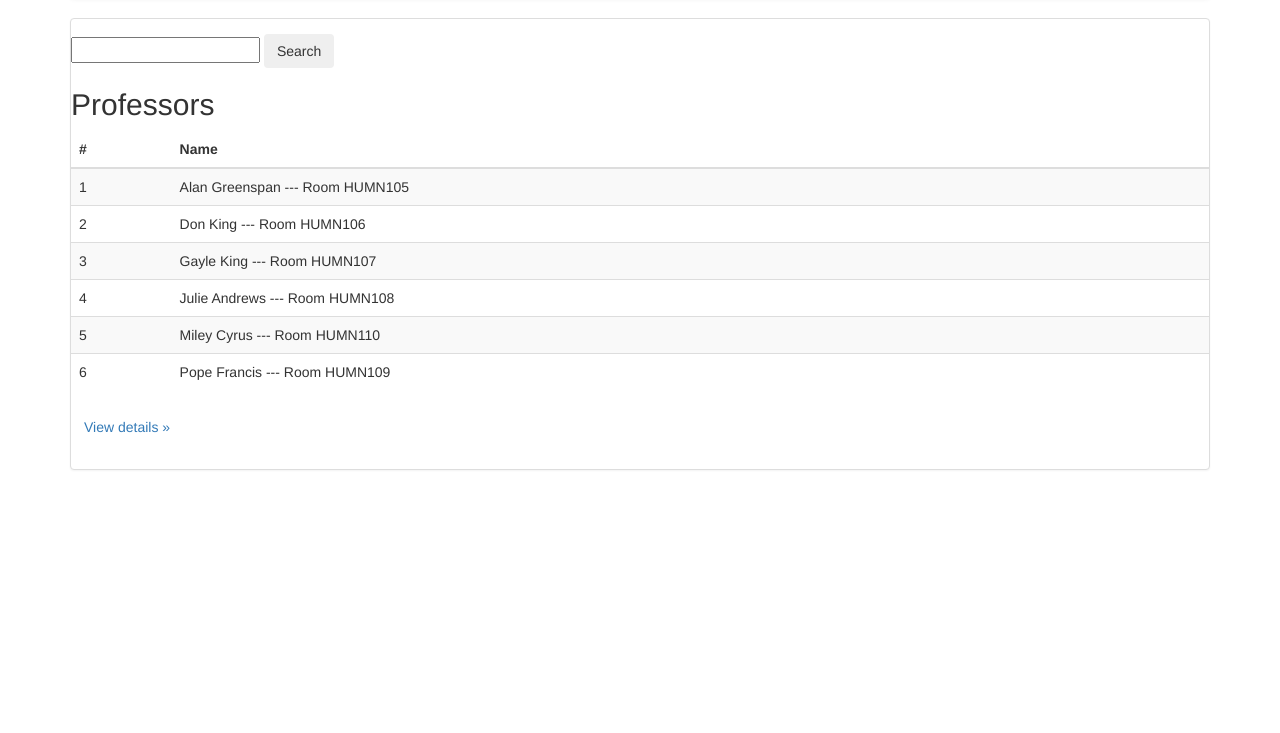
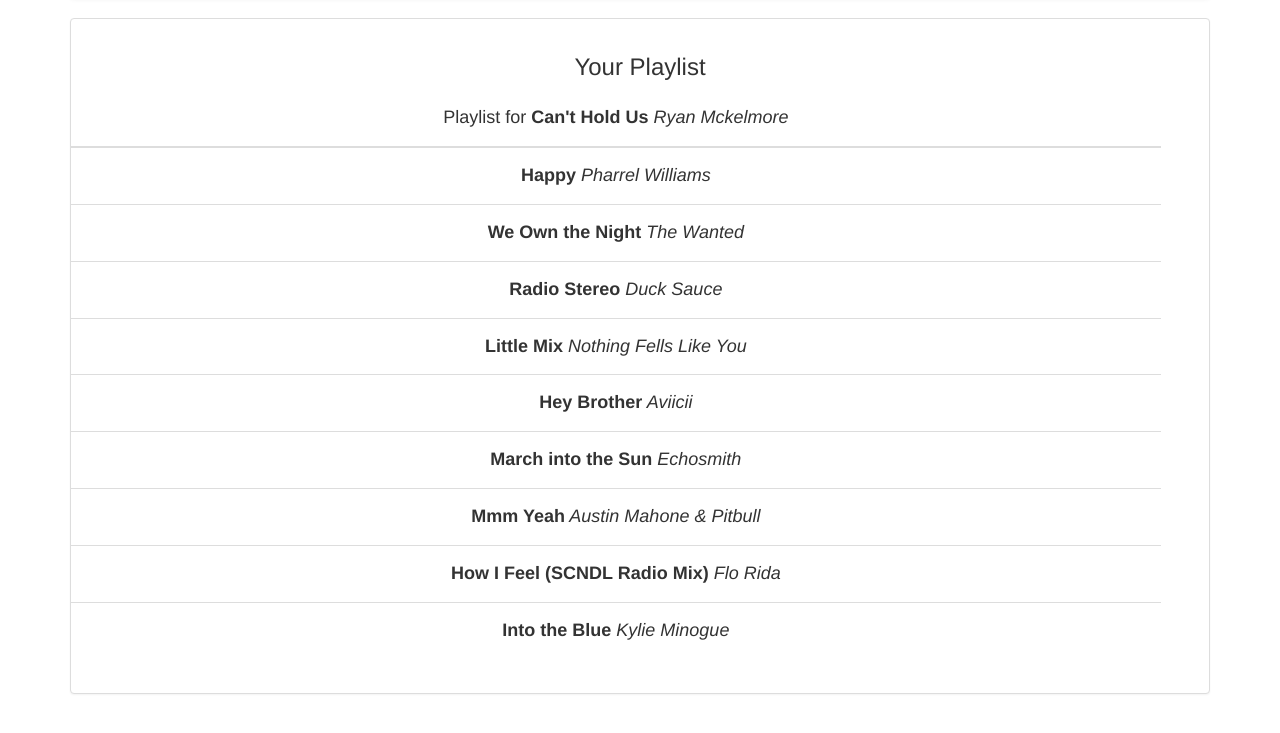
Before and after one commit to devontivona/jukebox, a Flask app: template templates/playlist.html in a window 1280 px wide. Shown: the part 52-785 px from the top of the page. Run offline with Flask 2, Linux system fonts and the light colour scheme; the template is opened without the code that fills it, so the values that code supplies are empty; some libraries are stand-ins or nearby versions.

Commit message:
updated with artists

```diff
--- a/templates/playlist.html
+++ b/templates/playlist.html
@@ -17,6 +17,9 @@
     width: 100%;
 }
 .navbar-brand {float:none;}
+
+h4 {text-align:center}
+h3 {text-align:center}
 </style>
 </head>
 
@@ -56,50 +59,43 @@
     <div class="panel-body">
       <div class="row">  <!-- row 1 -->
         <div class="col-s-12">
-          <form class="form-search">
-    <div class="input-append">
-        <input type="text" class="span2 search-query">
-        <button type="submit" class="btn">Search</button>
-    </div>
-</form>
         <div class="span3">
-      <h2>Professors</h2>
+      <h3>Your Playlist</h3>
     <table class="table table-striped">
       <thead>
         <tr>
-          <th>#</th>
-          <th>Name</th>
-        </tr>
-      </thead>
-      <tbody>
-        <tr>
-          <td>1</td>
-          <td>Alan Greenspan --- Room HUMN105</td>
+          <th><h4>Playlist for <b>Can't Hold Us</b><i> Ryan Mckelmore</i></h4></th>
+          <td><h4></h4></td>
         </tr>
         <tr>
-          <td>2</td>
-          <td>Don King --- Room HUMN106</td>
+          <td><h4><b>Happy</b><i> Pharrel Williams</i></h4></td>
         </tr>
         <tr>
-          <td>3</td>
-          <td>Gayle King --- Room HUMN107</td>
+          <td><h4><b>We Own the Night</b><i> The Wanted</i></h4></td>
         </tr>
         <tr>
-          <td>4</td>
-          <td>Julie Andrews --- Room HUMN108</td>
+          <td><h4><b>Radio Stereo</b><i> Duck Sauce</i></h4</td>
         </tr>
         <tr>
-          <td>5</td>
-          <td>Miley Cyrus --- Room HUMN110</td>
+          <td><h4><b>Little Mix</b><i> Nothing Fells Like You</i></h4></td>
         </tr>
         <tr>
-          <td>6</td>
-          <td>Pope Francis --- Room HUMN109</td>
+          <td><h4><b>Hey Brother</b><i> Aviicii</i></h4></td>
+        </tr>
+        <tr>
+          <td><h4><b>March into the Sun</b><i> Echosmith</i></h4></td>
+        </tr>
+        <tr>
+          <td><h4><b>Mmm Yeah</b><i> Austin Mahone & Pitbull</i></h4</td>
+        </tr>
+        <tr>
+          <td><h4><b>How I Feel (SCNDL Radio Mix)</b><i> Flo Rida</i></h4></td>
+        </tr>
+        <tr>
+          <td><h4><b>Into the Blue</b><i> Kylie Minogue</i></h4></td>
         </tr>
       </tbody>
     </table>
-
-      <p><a class="btn" href="#">View details &raquo;</a></p>
     </div>
         </div>
       </div> <!--panel-default-->
```
